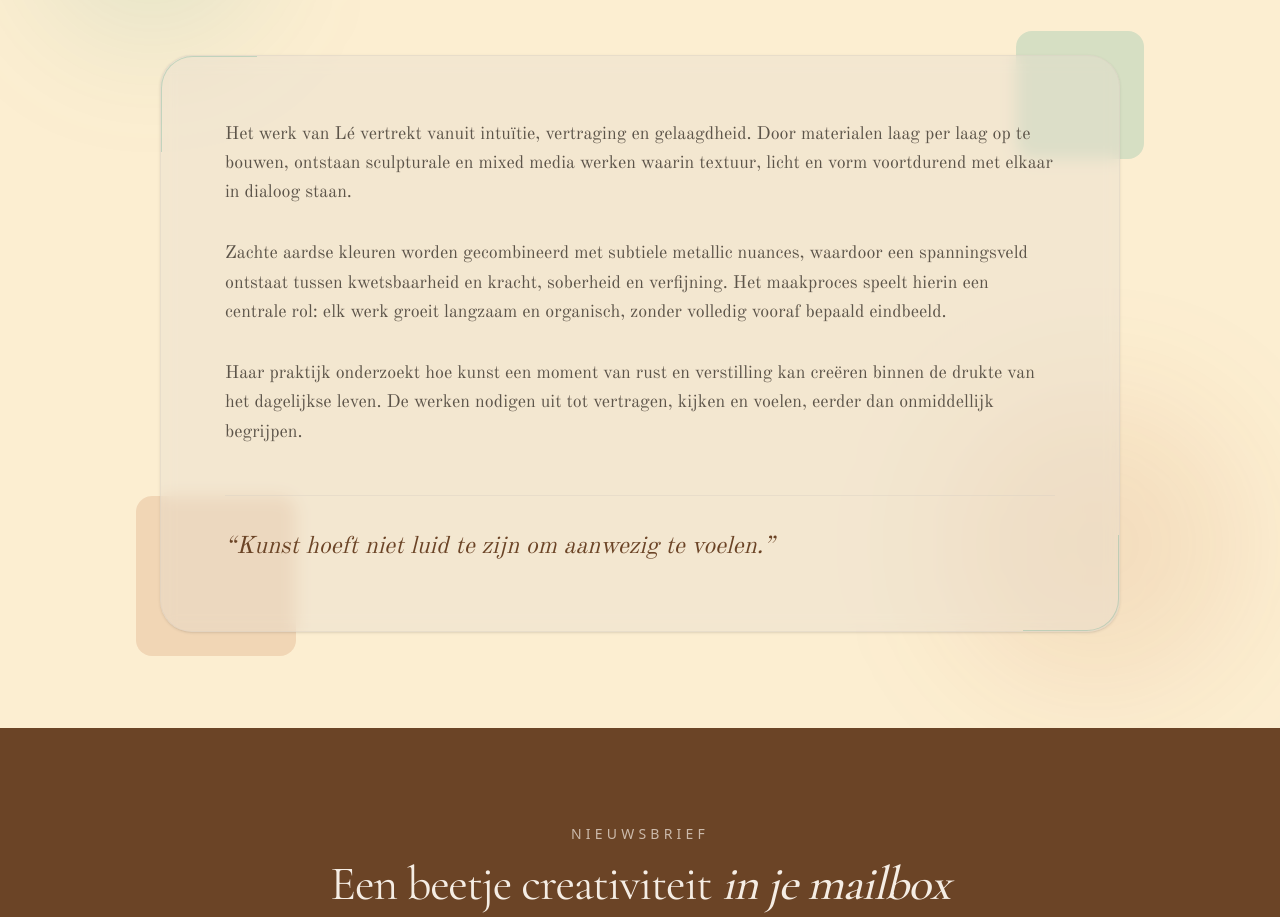
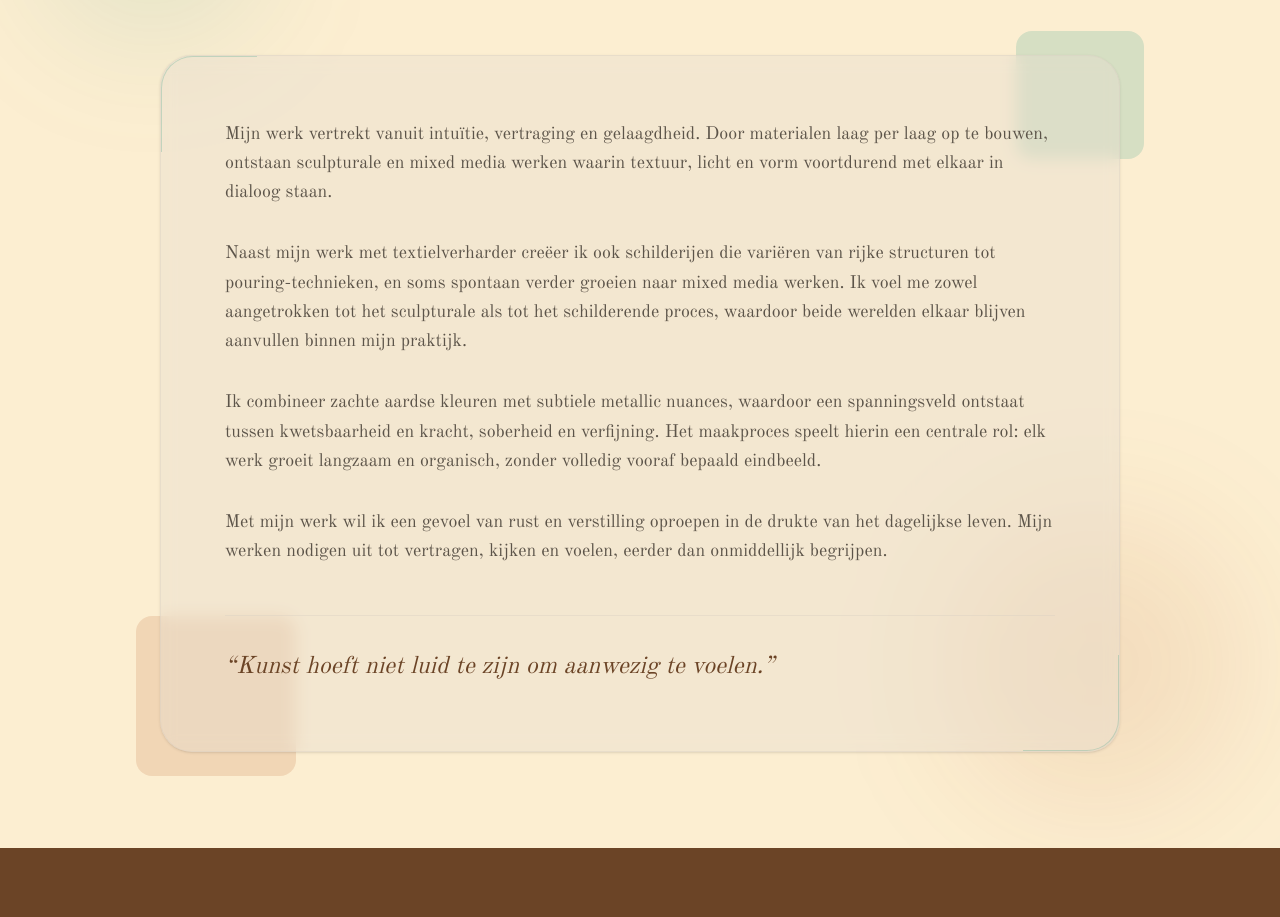
Before and after one commit to Tim-Smans/byle-webshop, a Next.js app: page / in a window 1280 px wide. Shown: the part 3060-3977 px from the top of the page. Built offline with nearby package versions, Linux system fonts and the light colour scheme; no server answers; the database is empty; a web font is replaced by a local one.

Commit message:
Changed artist statement to new version

```diff
--- a/components/home/statement.tsx
+++ b/components/home/statement.tsx
@@ -33,25 +33,19 @@ const Statement: FC = () => {
 
                             <div className="space-y-8 text-lg leading-relaxed text-muted-foreground">
                                 <p>
-                                    Het werk van Lé vertrekt vanuit intuïtie, vertraging en gelaagdheid.
-                                    Door materialen laag per laag op te bouwen, ontstaan sculpturale en
-                                    mixed media werken waarin textuur, licht en vorm voortdurend met
-                                    elkaar in dialoog staan.
+                                    Mijn werk vertrekt vanuit intuïtie, vertraging en gelaagdheid. Door materialen laag per laag op te bouwen, ontstaan sculpturale en mixed media werken waarin textuur, licht en vorm voortdurend met elkaar in dialoog staan.
                                 </p>
 
                                 <p>
-                                    Zachte aardse kleuren worden gecombineerd met subtiele metallic
-                                    nuances, waardoor een spanningsveld ontstaat tussen kwetsbaarheid en
-                                    kracht, soberheid en verfijning. Het maakproces speelt hierin een
-                                    centrale rol: elk werk groeit langzaam en organisch, zonder volledig
-                                    vooraf bepaald eindbeeld.
+                                    Naast mijn werk met textielverharder creëer ik ook schilderijen die variëren van rijke structuren tot pouring-technieken, en soms spontaan verder groeien naar mixed media werken. Ik voel me zowel aangetrokken tot het sculpturale als tot het schilderende proces, waardoor beide werelden elkaar blijven aanvullen binnen mijn praktijk.
                                 </p>
 
                                 <p>
-                                    Haar praktijk onderzoekt hoe kunst een moment van rust en verstilling
-                                    kan creëren binnen de drukte van het dagelijkse leven. De werken
-                                    nodigen uit tot vertragen, kijken en voelen, eerder dan onmiddellijk
-                                    begrijpen.
+                                    Ik combineer zachte aardse kleuren met subtiele metallic nuances, waardoor een spanningsveld ontstaat tussen kwetsbaarheid en kracht, soberheid en verfijning. Het maakproces speelt hierin een centrale rol: elk werk groeit langzaam en organisch, zonder volledig vooraf bepaald eindbeeld.
+
+                                </p>
+                                <p>
+                                    Met mijn werk wil ik een gevoel van rust en verstilling oproepen in de drukte van het dagelijkse leven. Mijn werken nodigen uit tot vertragen, kijken en voelen, eerder dan onmiddellijk begrijpen.
                                 </p>
                             </div>
 
```
